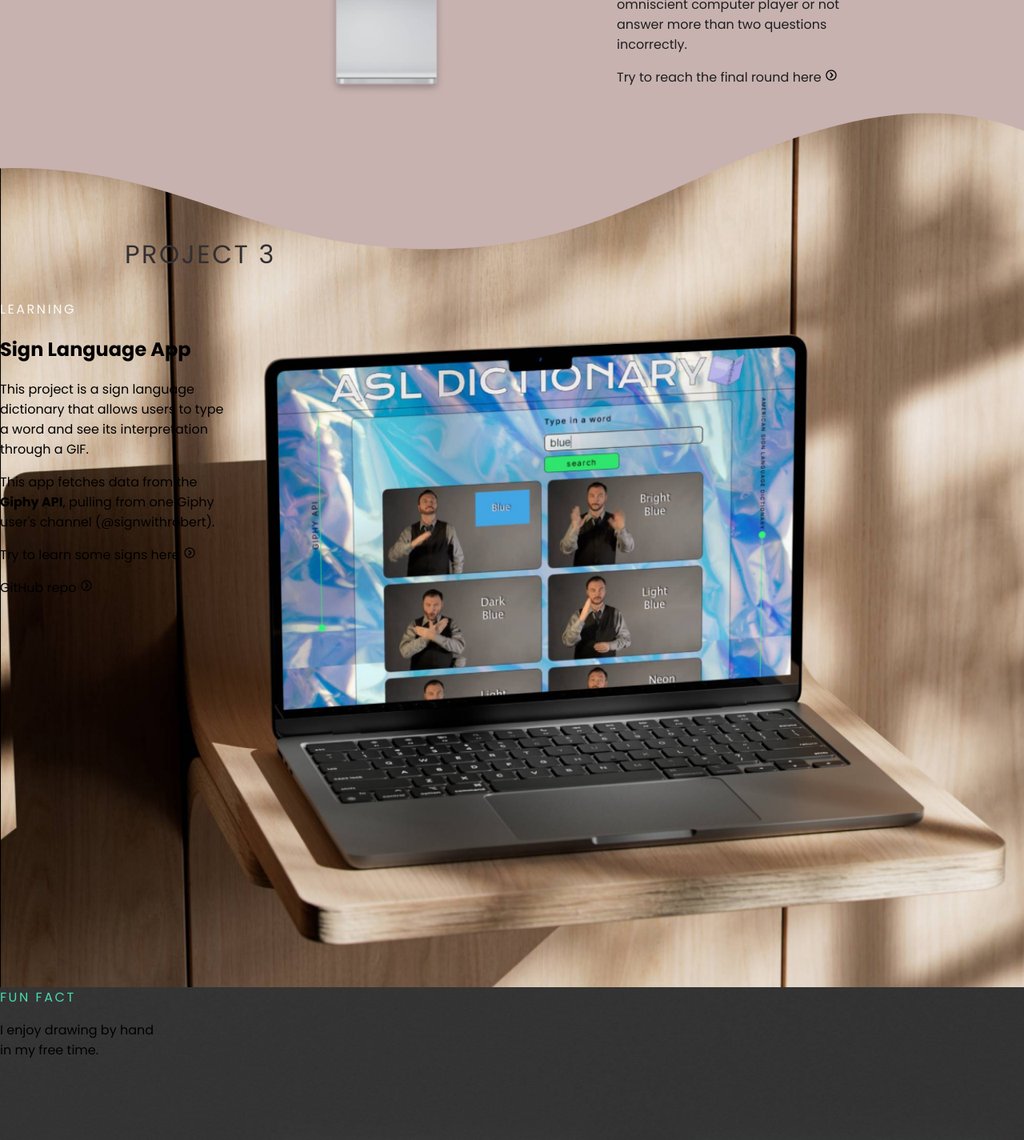
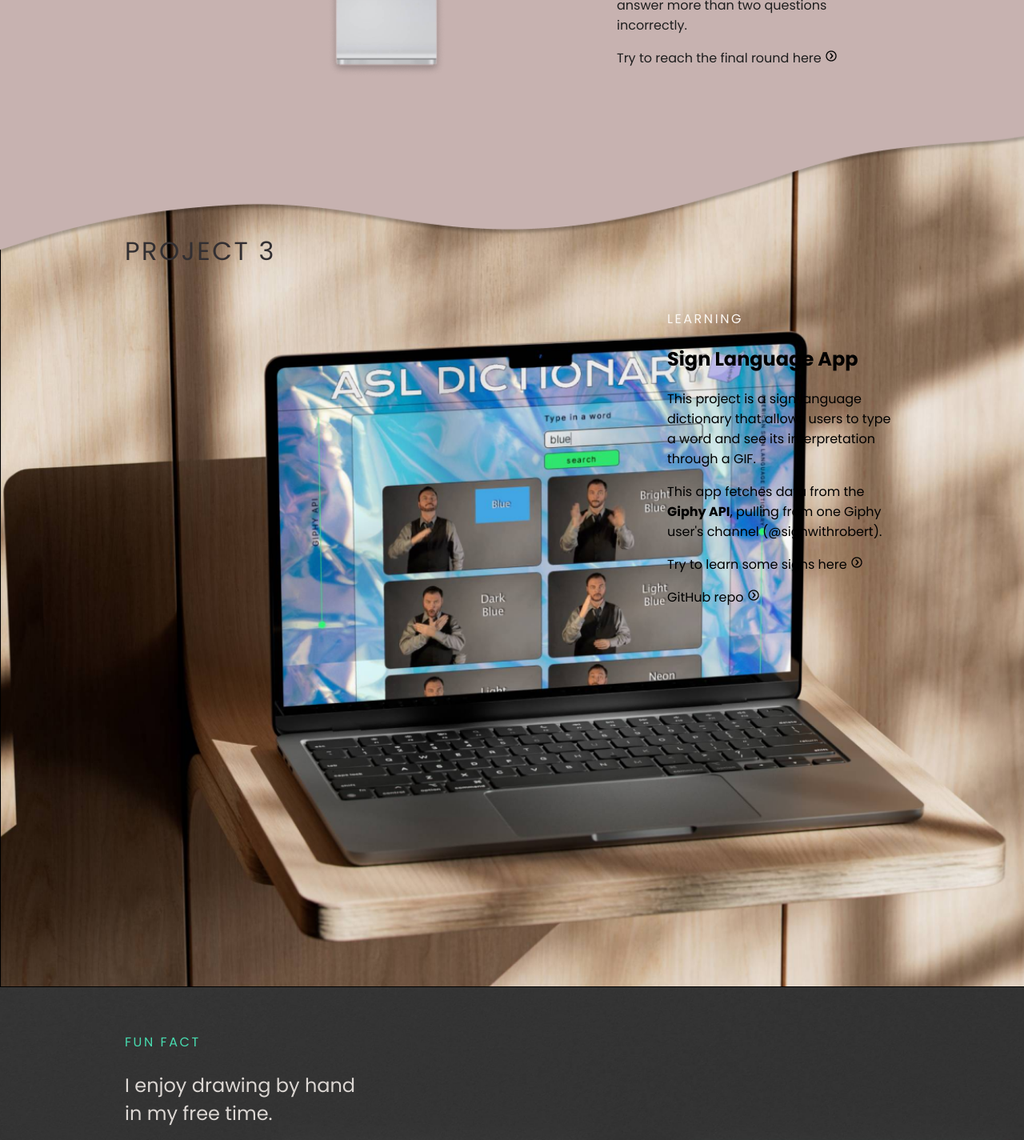
Before and after one commit to cyan-byte/au-portfolio, a React (Create React App) app: page / in a window 1280 px wide. Shown: the part 2960-4385 px from the top of the page at 80% size. Built offline with nearby package versions, Linux system fonts and the light colour scheme.

Commit message:
finishing styling touches

```diff
--- a/src/App.css
+++ b/src/App.css
@@ -1,7 +1,7 @@
 html {
   font-size: 62.5%;
   font-family: Poppins;
-  background-color: #dcd7d3;
+  background-color: #c7b2b0;
 }
 
 body {
@@ -128,7 +128,6 @@ nav ul {
 .project-two {
   background-color: #c7b2b0;
   color: #1e1e1e;
-  margin-top: -36px;
 }
 
 .project-two-paragraphs {
@@ -146,6 +145,8 @@ nav ul {
   align-items: center;
   gap: 24px;
 }
+
+/* SVG */
 
 .svg2 {
   width: 100%;
@@ -166,7 +167,13 @@ nav ul {
 /* Project 3 (ASL App) */
 
 .project-three-home {
-  margin-top: -208px;
+  /* margin-top: -208px; */
+}
+
+.project-three-home-text {
+  display: flex;
+  justify-content: end;
+  padding-right: 156px;
 }
 
 .small-caps3 {
@@ -185,12 +192,22 @@ nav ul {
 
 /* Art Gallery */
 
-.art-gallery {
-  margin-top: -20px;
+.art-paragraphs {
+  padding: 40px 0 0 156px;
 }
 
+.art-sentence {
+  color: #dcd7d3;
+  font-size: 2.4rem;
+}
+
+.last-sentence {
+  color: #dcd7d3;
+  margin: 680px 0 0 156px;
+  font-size: 1.4rem;
+}
 .small-caps4 {
-  color: #48DCB0;
+  color: #48dcb0;
   letter-spacing: 2.56px;
 }
 
--- a/src/components/ArtGallery.jsx
+++ b/src/components/ArtGallery.jsx
@@ -11,10 +11,16 @@ export default function ArtGallery() {
         height: "951px",
       }}
     >
-      <p className="small-caps4">FUN FACT</p>
-      <p>
-        I enjoy drawing by hand <br />
-        in my free time.
+      <div className="art-paragraphs">
+        <p className="small-caps4">FUN FACT</p>
+        <p className="art-sentence">
+          I enjoy drawing by hand <br />
+          in my free time.
+        </p>
+      </div>
+      <p className="last-sentence">
+        I appreciate a good, honest, direct critique. It would be great <br />
+        if you expressed what you thought about this portfolio site.
       </p>
     </div>
   );
--- a/src/components/ProjectThreeHome.jsx
+++ b/src/components/ProjectThreeHome.jsx
@@ -11,8 +11,6 @@ export default function ProjectThreeHome() {
         height: "1100px",
       }}
     >
-      <div className="project-three-home-text">
-        <div>
       <p
         style={{
           color: "#322F32",
@@ -25,7 +23,7 @@ export default function ProjectThreeHome() {
       >
         PROJECT 3
       </p>
-        </div>
+      <div className="project-three-home-text">
         <div className="project-three-paragraphs">
           <p className="small-caps3">LEARNING</p>
           <h2>Sign Language App</h2>
@@ -35,8 +33,8 @@ export default function ProjectThreeHome() {
           </p>
           <p>
             This app fetches data from the
-            <span className="bold-text"> Giphy API</span>, pulling from one Giphy
-            user's channel (@signwithrobert).
+            <span className="bold-text"> Giphy API</span>, pulling from one
+            Giphy user's channel (@signwithrobert).
           </p>
           <p>
             Try to learn some signs here{" "}
--- a/src/components/ProjectTwoHome.jsx
+++ b/src/components/ProjectTwoHome.jsx
@@ -9,7 +9,7 @@ export default function ProjectTwoHome() {
           fontSize: "3.2rem",
           fontWeight: "400",
           letterSpacing: "2.56px",
-          paddingTop: "156px",
+          paddingTop: "96px",
           paddingLeft: "156px",
         }}
       >
--- a/src/components/SVG2.jsx
+++ /dev/null
@@ -1,19 +0,0 @@
-import React from "react";
-
-export default function SVG2() {
-  return (
-    <div class="svg2">
-      <svg
-        data-name="Layer 1"
-        xmlns="http://www.w3.org/2000/svg"
-        viewBox="0 0 1200 120"
-        preserveAspectRatio="none"
-      >
-        <path
-          d="M985.66,92.83C906.67,72,823.78,31,743.84,14.19c-82.26-17.34-168.06-16.33-250.45.39-57.84,11.73-114,31.07-172,41.86A600.21,600.21,0,0,1,0,27.35V120H1200V95.8C1132.19,118.92,1055.71,111.31,985.66,92.83Z"
-          class="shape-fill"
-        ></path>
-      </svg>
-    </div>
-  );
-}
--- a/src/routes/Work.jsx
+++ b/src/routes/Work.jsx
@@ -3,7 +3,6 @@ import ProjectOneHome from "../components/ProjectOneHome";
 import WorkGreeting from "../components/WorkGreeting";
 import TalonUI from "../components/TalonUI";
 import ProjectTwoHome from "../components/ProjectTwoHome";
-import SVG2 from "../components/SVG2";
 import ProjectThreeHome from "../components/ProjectThreeHome";
 import ArtGallery from "../components/ArtGallery";
 
@@ -14,7 +13,6 @@ export default function Work() {
       <ProjectOneHome />
       <TalonUI />
       <ProjectTwoHome />
-      <SVG2 />
       <ProjectThreeHome />
       <ArtGallery />
     </div>
```
Also changed, not shown: public/asl-app-mockup.png. Lines whose indentation alone changed are shown as unchanged.
